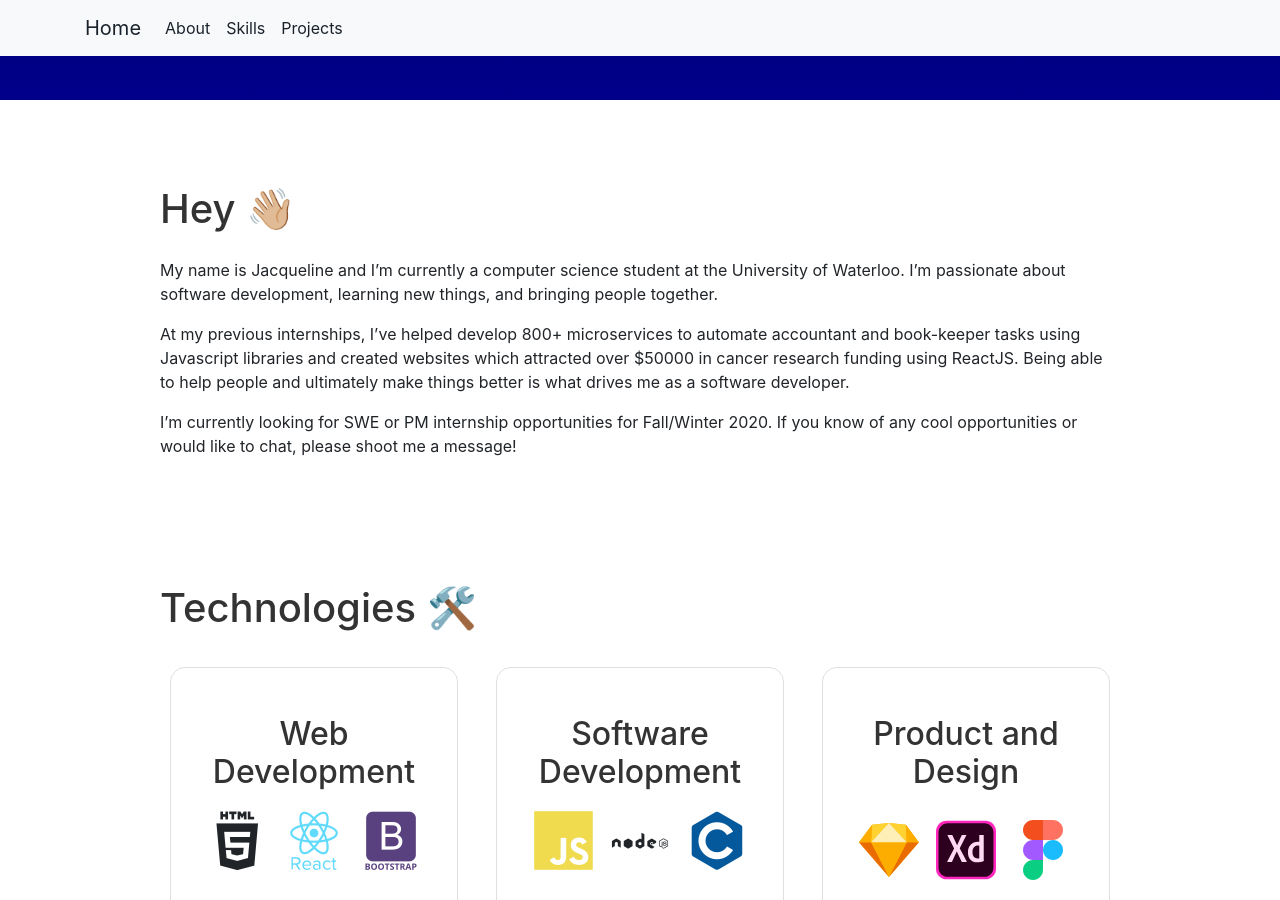
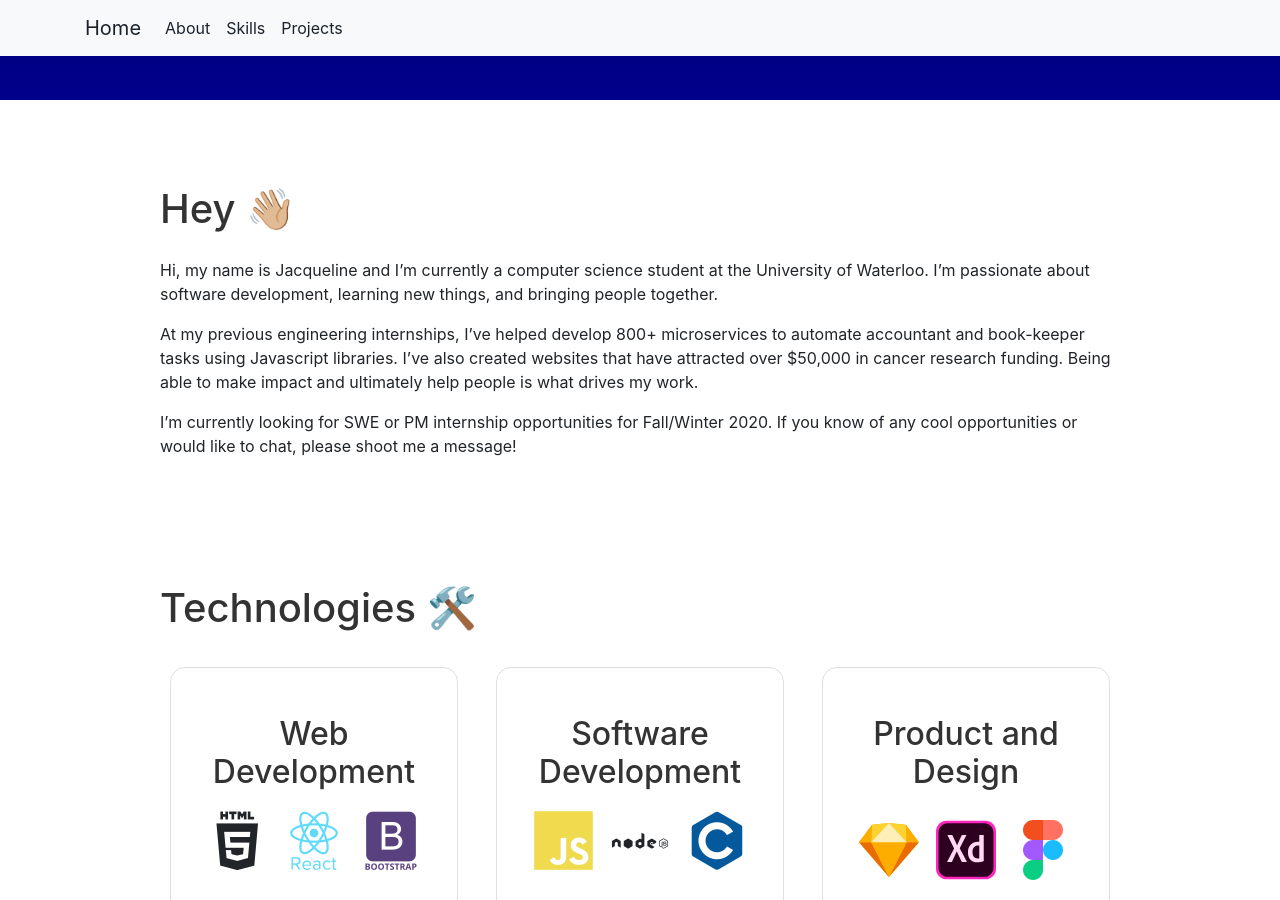
Before and after one commit to jacqueline-li/jacqueline-li.github.io, a Jekyll site: the page built from index.html, in a window 1280 px wide and 900 px high, scrolled down 800 px. Built offline with Jekyll 4.4.1, drawn with Linux system fonts in a browser that asks for light colours; nearby versions of some CDN libraries; library files that are not in the unit come from our copies; some of the changed text lies outside the part shown.

Commit message:
edited resume + tech desc

```diff
--- a/_config.yml
+++ b/_config.yml
@@ -7,9 +7,9 @@
 # User settings
 username: Jacqueline Li
 user_description: |-
-  My name is Jacqueline and I’m currently a computer science student at the University of Waterloo. I'm passionate about software development, learning new things, and bringing people together.
+  Hi, my name is Jacqueline and I’m currently a computer science student at the University of Waterloo. I’m passionate about software development, learning new things, and bringing people together.
 
-  At my previous internships, I’ve helped develop 800+ microservices to automate accountant and book-keeper tasks using Javascript libraries and created websites which attracted over $50000 in cancer research funding using ReactJS. Being able to help people and ultimately make things better is what drives me as a software developer.
+  At my previous engineering internships, I’ve helped develop 800+ microservices to automate accountant and book-keeper tasks using Javascript libraries. I’ve also created websites that have attracted over $50,000 in cancer research funding. Being able to make impact and ultimately help people is what drives my work.
 
   I’m currently looking for SWE or PM internship opportunities for Fall/Winter 2020.
   If you know of any cool opportunities or would like to chat, please shoot me a message!
--- a/_includes/tech.html
+++ b/_includes/tech.html
@@ -11,8 +11,8 @@
             <i class="devicon-sass-original colored"></i>
             <i class="devicon-drupal-plain-wordmark colored"></i>
             <div class="skills-desc">
-                <p>These are some of the technologies that I've used as a web developer at the Ontario Institute of Cancer Research. I used front-end javascript frameworks to create websites for bioinformatics and AI research labs to display their work, attracting over $50000 in funding.</p>
-                <p>I also use these tools to create this website! 😊</p>
+                <p>These are some of the technologies that I've used as a web developer at the Ontario Institute of Cancer Research. I used front-end javascript frameworks to create websites for bioinformatics and AI research labs, attracting over $50,000 in funding.</p>
+                <p>I also use these tools to create my personal website! 😊</p>
             </div>
         </div>
         <div class="tech wow animated fadeIn" data-wow-delay=".15s">
```
Also changed, not shown: other parts of _includes/tech.html (+1 -1 lines), 1 other file.
